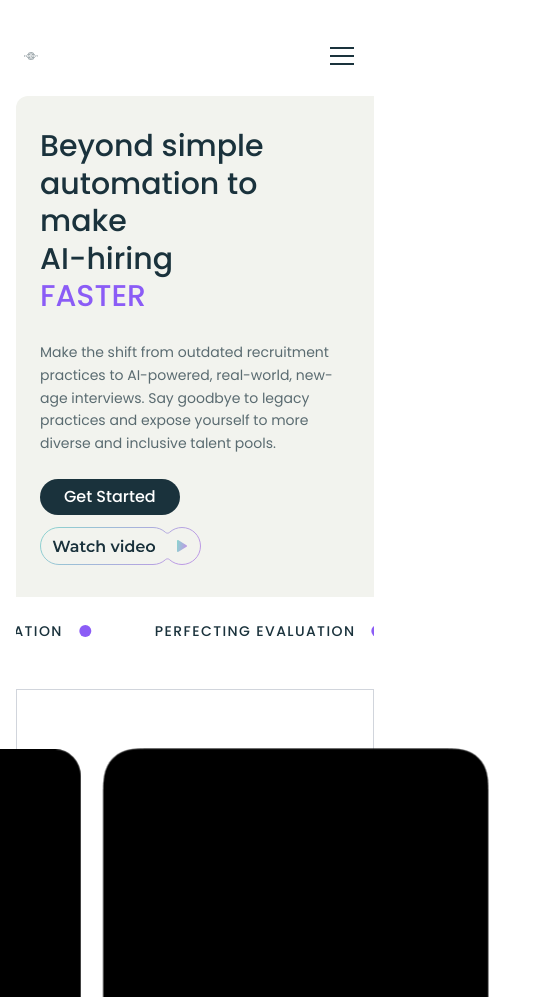
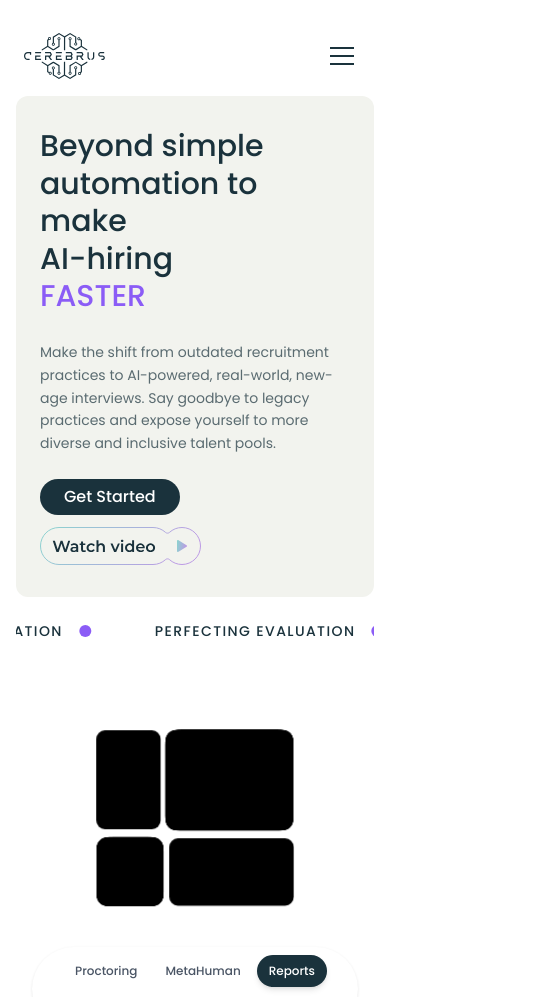
Before and after one commit to sakshamjaiswal1/cerebrus-frontend, a React (Vite) app: page / in a window 390 px wide. Shown: the top 997 px of the page, 533 px wide, since content can reach past the window. Built offline with nearby package versions, Linux system fonts and the light colour scheme.

Commit message:
home-responsive

```diff
--- a/src/components/common/RectangleAnimation.tsx
+++ b/src/components/common/RectangleAnimation.tsx
@@ -3,55 +3,155 @@ import "./rect-anim.css";
 
 const RectangleAnimation = () => {
   useEffect(() => {
-        const rect1 = document.getElementById('rect1') as HTMLElement;
-        const rect2 = document.getElementById('rect2') as HTMLElement;
-        const rect3 = document.getElementById('rect3') as HTMLElement;
-        const rect4 = document.getElementById('rect4') as HTMLElement;
+    const rect1 = document.getElementById("rect1") as HTMLElement;
+    const rect2 = document.getElementById("rect2") as HTMLElement;
+    const rect3 = document.getElementById("rect3") as HTMLElement;
+    const rect4 = document.getElementById("rect4") as HTMLElement;
 
     let isMerged = false;
 
+    function getResponsiveTransforms() {
+      const screenWidth = window.innerWidth;
+
+      // Responsive scaling factors
+      let translateX, translateY, scaleReduction;
+
+      if (screenWidth <= 480) {
+        // Mobile phones
+        translateX = 60;
+        translateY = 8;
+        scaleReduction = 0.7;
+      } else if (screenWidth <= 640) {
+        // Small tablets
+        translateX = 80;
+        translateY = 12;
+        scaleReduction = 0.65;
+      } else if (screenWidth <= 1024) {
+        // Tablets
+        translateX = 90;
+        translateY = 13;
+        scaleReduction = 0.6;
+      } else {
+        // Desktop (original values scaled)
+        translateX = 105;
+        translateY = 15;
+        scaleReduction = 0.6;
+      }
+
+      return { translateX, translateY, scaleReduction };
+    }
+
     function animate() {
+      const { translateX, translateY, scaleReduction } =
+        getResponsiveTransforms();
+
       if (isMerged) {
         // Return to original state
-                rect1.style.transform = 'scaleX(1)';
-                rect2.style.transform = 'scaleX(1) translate(0, 0)';
-                rect3.style.transform = 'scaleX(1) translate(0, 0)';
-                rect4.style.transform = 'scaleX(1)';
+        rect1.style.transform = "scaleX(1)";
+        rect2.style.transform = "scaleX(1) translate(0, 0)";
+        rect3.style.transform = "scaleX(1) translate(0, 0)";
+        rect4.style.transform = "scaleX(1)";
       } else {
-                // Animate to merged state
-                rect1.style.transform = 'scaleX(0.6)';
-                rect2.style.transform = 'scaleX(0.8) translate(-105px, 15px)';
-                rect3.style.transform = 'scaleX(0.8) translate(105px, -15px)';
-                rect4.style.transform = 'scaleX(0.6)';
+        // Animate to merged state with responsive values
+        rect1.style.transform = `scaleX(${scaleReduction})`;
+        rect2.style.transform = `scaleX(0.8) translate(-${translateX}px, ${translateY}px)`;
+        rect3.style.transform = `scaleX(0.8) translate(${translateX}px, -${translateY}px)`;
+        rect4.style.transform = `scaleX(${scaleReduction})`;
       }
       isMerged = !isMerged;
     }
 
-        setInterval(animate, 2000);
-    }, [])
+    // Handle window resize
+    function handleResize() {
+      // Re-animate with new responsive values
+      if (isMerged) {
+        animate();
+      }
+    }
+
+    const intervalId = setInterval(animate, 2000);
+    window.addEventListener("resize", handleResize);
+
+    return () => {
+      clearInterval(intervalId);
+      window.removeEventListener("resize", handleResize);
+    };
+  }, []);
   return (
-        <div className="scale-[0.9]" id="rect-anim">
+    <div
+      className="scale-75 sm:scale-90 lg:scale-100 w-full h-full flex items-center justify-center"
+      id="rect-anim"
+    >
       <div className="container">
-                <svg className="goo">
+        <svg
+          className="goo"
+          viewBox="0 0 750 645"
+          preserveAspectRatio="xMidYMid meet"
+        >
           <defs>
             <filter id="goo">
-                            <feGaussianBlur in="SourceGraphic" stdDeviation="10" result="blur" />
-                            <feColorMatrix in="blur" mode="matrix" values="1 0 0 0 0  0 1 0 0 0  0 0 1 0 0  0 0 0 20 -7" result="goo" />
+              <feGaussianBlur
+                in="SourceGraphic"
+                stdDeviation="10"
+                result="blur"
+              />
+              <feColorMatrix
+                in="blur"
+                mode="matrix"
+                values="1 0 0 0 0  0 1 0 0 0  0 0 1 0 0  0 0 0 20 -7"
+                result="goo"
+              />
               <feBlend in="SourceGraphic" in2="goo" />
             </filter>
           </defs>
           <g>
-                        <rect id="rect1" x="30" y="30" width="225" height="330" fill="black" rx="30" ry="30" />
-                        <rect id="rect4" x="285" y="390" width="435" height="225" fill="black" rx="30" ry="30" />
+            <rect
+              id="rect1"
+              x="30"
+              y="30"
+              width="225"
+              height="330"
+              fill="black"
+              rx="30"
+              ry="30"
+            />
+            <rect
+              id="rect4"
+              x="285"
+              y="390"
+              width="435"
+              height="225"
+              fill="black"
+              rx="30"
+              ry="30"
+            />
           </g>
           <g filter="url(#goo)">
-                        <rect id="rect2" x="285" y="30" width="435" height="330" fill="black" rx="30" ry="30" />
-                        <rect id="rect3" x="30" y="390" width="225" height="225" fill="black" rx="30" ry="30" />
+            <rect
+              id="rect2"
+              x="285"
+              y="30"
+              width="435"
+              height="330"
+              fill="black"
+              rx="30"
+              ry="30"
+            />
+            <rect
+              id="rect3"
+              x="30"
+              y="390"
+              width="225"
+              height="225"
+              fill="black"
+              rx="30"
+              ry="30"
+            />
           </g>
         </svg>
       </div>
     </div>
-    )
-}
+  );
+};
 
-export default RectangleAnimation
+export default RectangleAnimation;
--- a/src/components/common/header/index.tsx
+++ b/src/components/common/header/index.tsx
@@ -33,7 +33,7 @@ const Header = ({ isHome = false }: { isHome?: boolean }) => {
             <img
               src="/Cerebrus_Logo.svg"
               alt="Cerebrus"
-              className="h-full w-full "
+              className="h-full w-full  min-w-[81px]"
             />
           </Link>
         </div>
@@ -55,10 +55,7 @@ const Header = ({ isHome = false }: { isHome?: boolean }) => {
       </div>
 
       {/* Mobile Menu Overlay */}
-      <MobileMenu
-        isOpen={isMobileMenuOpen}
-        onClose={toggleMobileMenu}
-      />
+      <MobileMenu isOpen={isMobileMenuOpen} onClose={toggleMobileMenu} />
     </header>
   );
 };
--- a/src/components/common/rect-anim.css
+++ b/src/components/common/rect-anim.css
@@ -1,12 +1,20 @@
 #rect-anim {
-
   .container {
     position: relative;
+    width: 100%;
+    height: 100%;
+    display: flex;
+    justify-content: center;
+    align-items: center;
   }
 
   svg {
-        width: 750px;
-        height: 645px;
+    width: 100%;
+    height: 100%;
+    max-width: 750px;
+    max-height: 645px;
+    min-width: 300px;
+    min-height: 258px;
   }
 
   rect {
@@ -14,18 +22,33 @@
   }
 
   #rect1 {
-        transform-origin: 142.5px 195px;
+    transform-origin: center;
   }
 
   #rect2 {
-        transform-origin: 502.5px 195px;
+    transform-origin: center;
   }
 
   #rect3 {
-        transform-origin: 142.5px 502.5px;
+    transform-origin: center;
   }
 
   #rect4 {
-        transform-origin: 502.5px 502.5px;
+    transform-origin: center;
   }
 }
+
+/* Mobile responsive adjustments */
+@media (max-width: 640px) {
+  #rect-anim svg {
+    max-width: 400px;
+    max-height: 344px;
+  }
+}
+
+@media (max-width: 480px) {
+  #rect-anim svg {
+    max-width: 300px;
+    max-height: 258px;
+  }
+}
--- a/src/components/home/HeroSection.tsx
+++ b/src/components/home/HeroSection.tsx
@@ -5,12 +5,12 @@ import ScrollingText from "../common/ScrollingText";
 
 const HeroSection = () => {
   return (
-    <div className="min-h-screen flex flex-col lg:flex-row items-start justify-between w-full rounded-tl-xl">
+    <div className="min-h-screen flex flex-col lg:flex-row items-start justify-between w-full lg:rounded-tl-xl ">
       {/* Left Content Section */}
       <div className="w-full lg:w-1/2">
-        <div className="bg-brand-bg rounded-tl-xl py-8 px-6 sm:py-12 sm:px-8 lg:py-16 lg:pl-12">
+        <div className="bg-brand-bg lg:rounded-tl-xl  rounded-xl py-8 px-6 sm:py-12 sm:px-8 lg:py-16 lg:pl-12">
           {/* Main Heading */}
-          <h1 className="text-3xl sm:text-4xl lg:text-5xl font-medium leading-tight mb-6 bg-brand-bg text-primary">
+          <h1 className="text-3xl sm:text-4xl lg:text-5xl font-medium leading-tight mb-6  bg-brand-bg text-primary">
             Beyond simple <br /> automation to make <br /> AI-hiring{" "}
             <AnimatedText />
           </h1>
@@ -44,7 +44,7 @@ const HeroSection = () => {
       </div>
 
       {/* Right Animation Section */}
-      <div className="w-full lg:w-1/2 flex justify-center border border-gray-300 bg-white mt-6 lg:mt-0">
+      <div className="w-full lg:w-1/2 flex justify-center lg:border lg:border-gray-300 bg-white mt-6 lg:mt-0">
         <RectangleAnimation />
       </div>
     </div>
```
Lines whose indentation alone changed are shown as unchanged.
